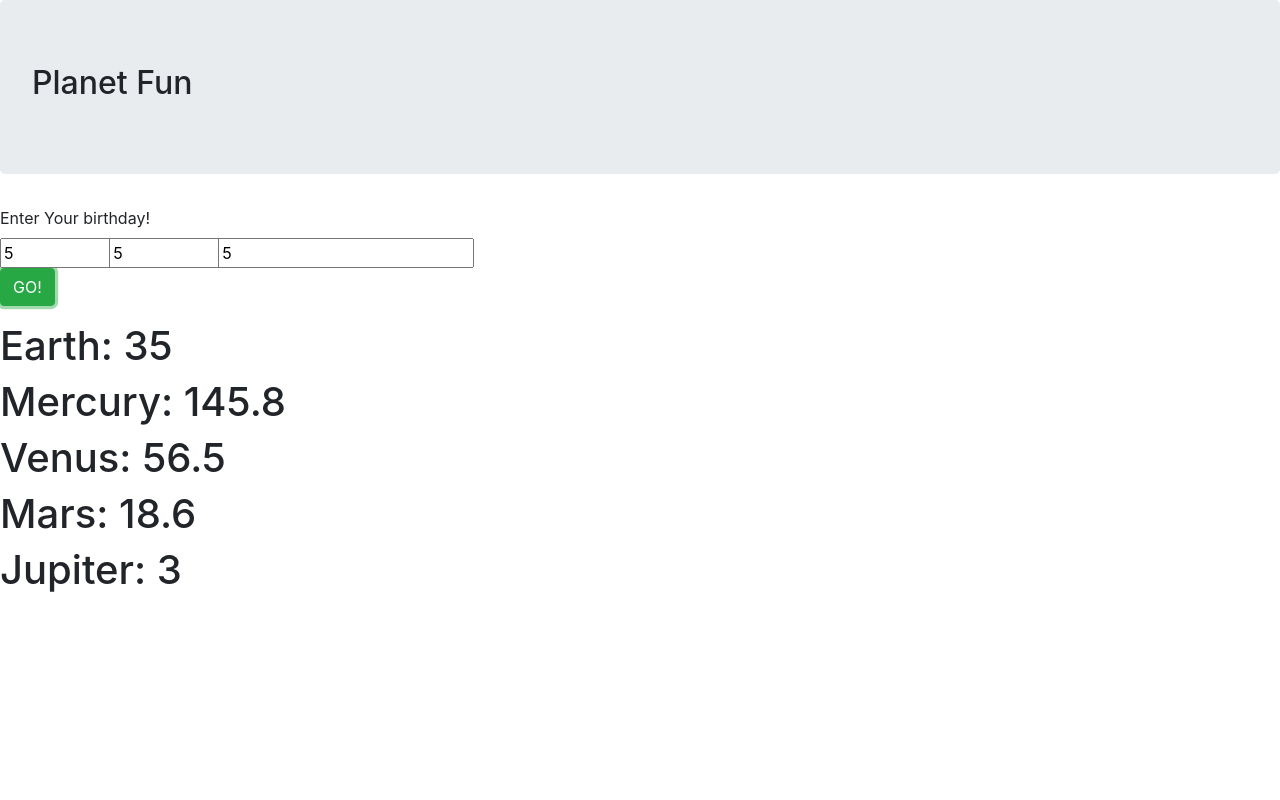
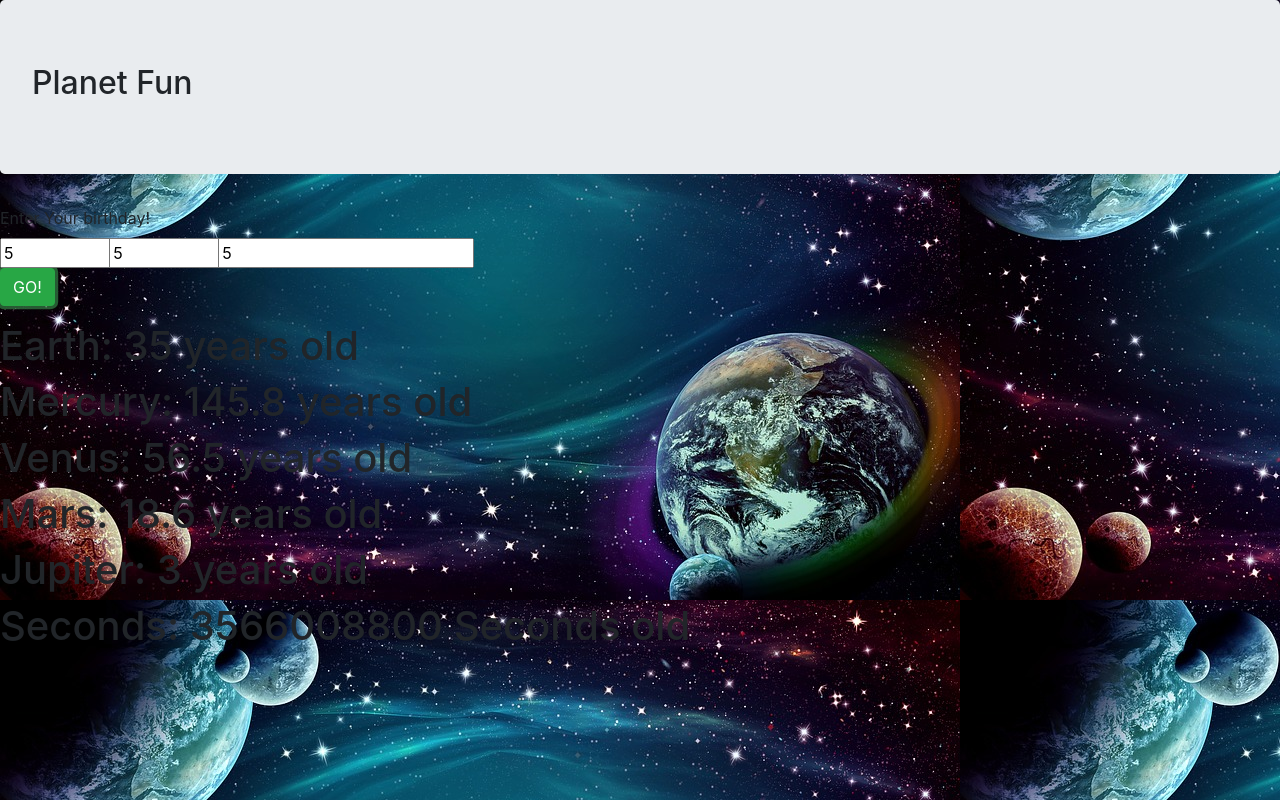
Before and after one commit to austinthebarr/AgeCalculator, a website built with webpack: page src/index.html in a window 1280 px wide. Both pictures are taken after typing "5", "5", "5" into the empty fields and a click on the button "GO!". Built offline with nearby package versions, Linux system fonts and the light colour scheme.

Commit message:
created a basic frontend to practice Jquery.

```diff
--- a/package.json
+++ b/package.json
@@ -20,6 +20,7 @@
     "css-loader": "^0.28.10",
     "eslint": "^4.18.2",
     "eslint-loader": "^2.0.0",
+    "file-loader": "^1.1.11",
     "html-webpack-plugin": "^3.0.6",
     "jasmine": "^3.1.0",
     "jasmine-core": "^2.99.0",
@@ -31,6 +32,7 @@
     "karma-jquery": "^0.2.2",
     "karma-webpack": "^2.0.13",
     "style-loader": "^0.20.2",
+    "url-loader": "^1.0.1",
     "webpack": "^4.0.1",
     "webpack-cli": "^2.0.9",
     "webpack-dev-server": "^3.1.0"
--- a/src/index.html
+++ b/src/index.html
@@ -22,29 +22,34 @@
     </form>
     <div id="earth">
             <h1>Earth:
-                <span class="earthAge"></span>
+                <span class="earthAge"></span> <span class="hide">years old</span>
             </h1>
         </div>
     <div id="mercury">
         <h1>Mercury:
-            <span class="mercuryAge"></span>
+            <span class="mercuryAge"></span> <span class="hide">years old</span>
         </h1>
     </div>
     <div id="venus">
         <h1>Venus:
-            <span class="venusAge"></span>
+            <span class="venusAge"></span> <span class="hide">years old</span>
         </h1>
     </div>
     <div id="mars">
         <h1>Mars:
-            <span class="marsAge"></span>
+            <span class="marsAge"></span> <span class="hide">years old</span>
         </h1>
     </div>
     <div id="jupiter">
         <h1>Jupiter:
-            <span class="jupiterAge"></span>
+            <span class="jupiterAge"></span> <span class="hide">years old</span>
         </h1>
     </div>
+    <div id="sec">
+            <h1>Seconds:
+                <span class="secAge"></span> <span class="hide">Seconds old</span>
+            </h1>
+        </div>
 </body>
 
 </html>
--- a/src/main.js
+++ b/src/main.js
@@ -1,4 +1,6 @@
 import $ from 'jquery';
+import './styles.css';
+import './images/space.jpg';
 import 'bootstrap';
 import 'bootstrap/dist/css/bootstrap.min.css';
 import { Person } from './age.js';
@@ -15,5 +17,7 @@ $(function () {
     $(".venusAge").text(newPerson.venusAge(newPersonAge));
     $(".marsAge").text(newPerson.marsAge(newPersonAge));
     $(".jupiterAge").text(newPerson.jupiterAge(newPersonAge));
+    $(".secAge").text(newPerson.compareGivenBirthday());
+    $(".hide").show();
   });
 });
--- /dev/null
+++ b/src/styles.css
@@ -0,0 +1,6 @@
+body{
+    background-image: url("/src/images/space.jpg")
+}
+.hide {
+display: none;
+}
--- a/webpack.config.js
+++ b/webpack.config.js
@@ -47,7 +47,17 @@ module: {
         options: {
           presets: ['es2015']
         }
-      }
+      },
+      {
+        test: /\.(png|jp(e*)g|svg)$/,
+        use: [{
+            loader: 'url-loader',
+            options: {
+                limit: 8000, // Convert images < 8kb to base64 strings
+                name: 'images/[hash]-[name].[ext]'
+            }
+        }]
+    }
   ]
 }
 };
```
Also changed, not shown: src/images/space.jpg (added), 1 other file.
